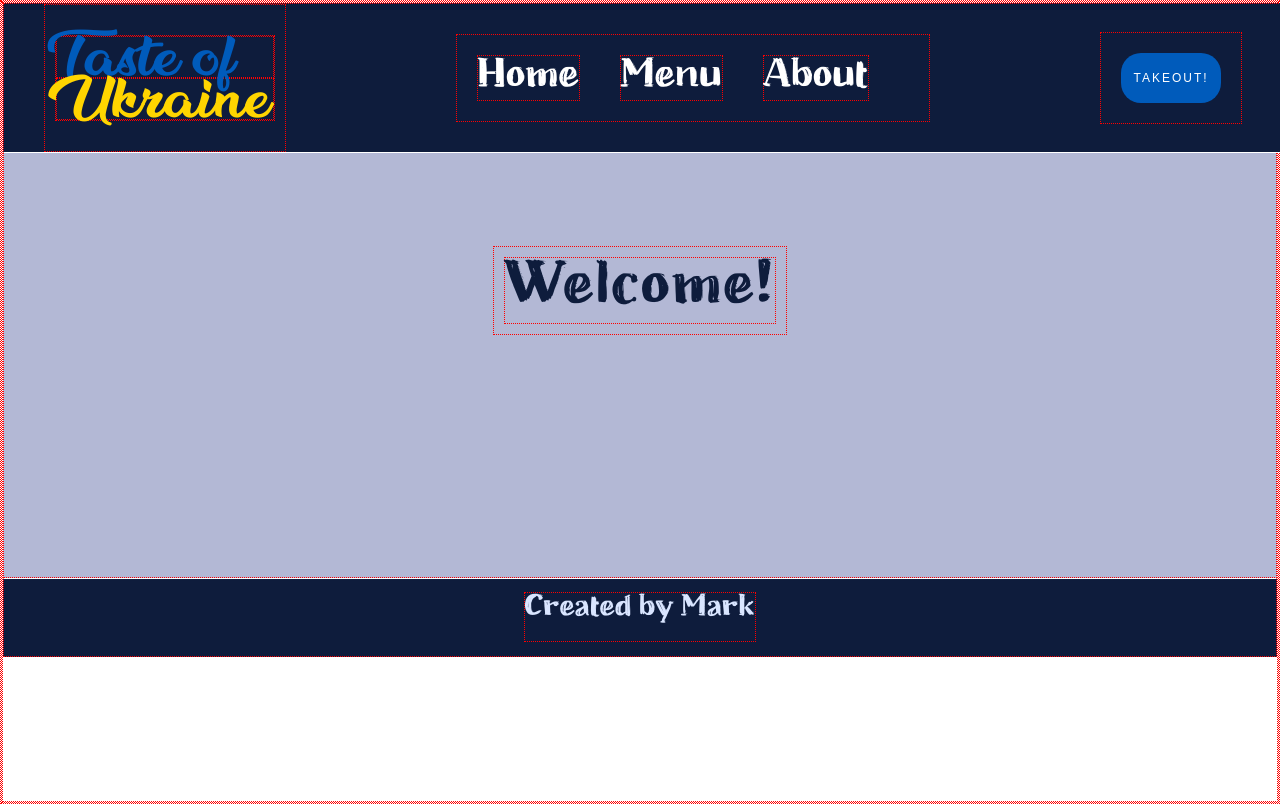
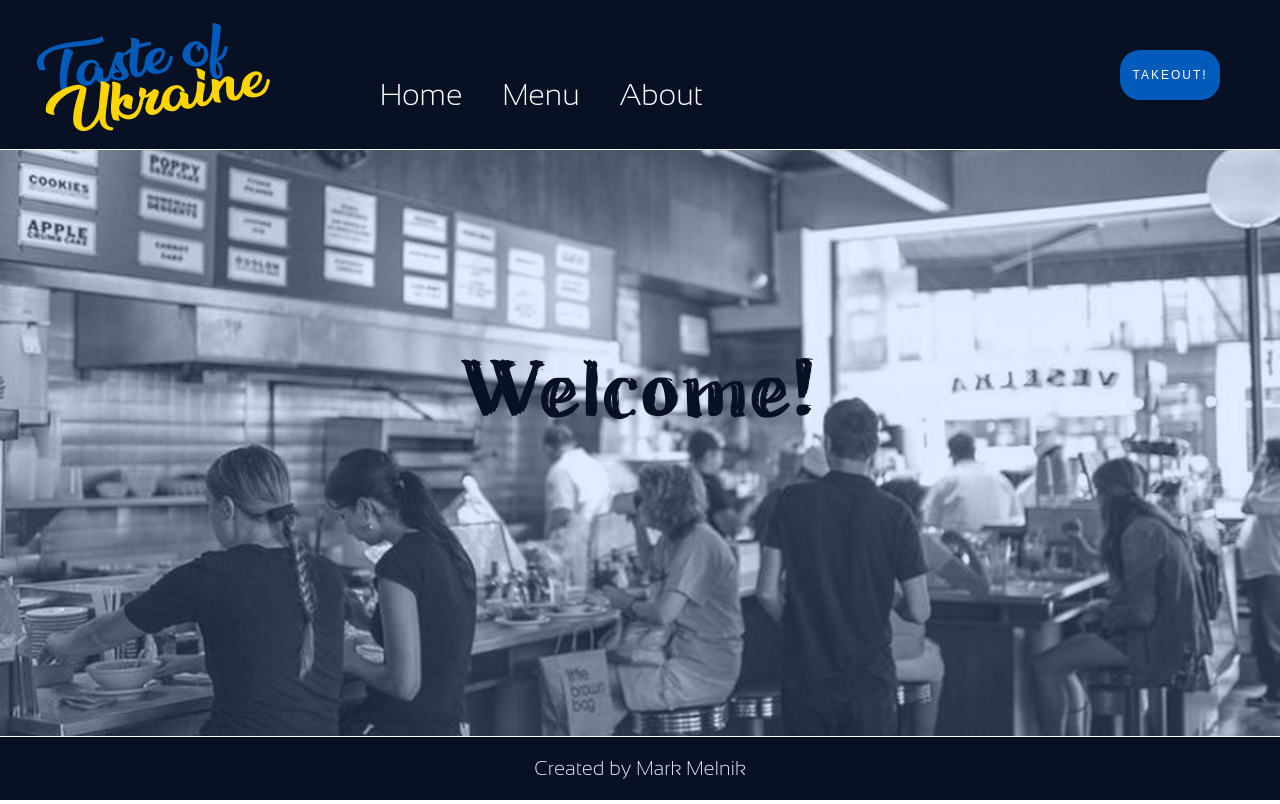
Before and after one commit to markymelnik/cafe-page, a website: page dist/index.html in a window 1280 px wide. Drawn offline with Linux system fonts and the light colour scheme.

Commit message:
Overhauled styling

```diff
--- a/dist/index.html
+++ b/dist/index.html
@@ -11,12 +11,15 @@
   <div class="container">
 
     <div class="header">
+
       <div class="header-logo-container">
         <div class="header-logo">
           <div class="line-1">Taste of</div>
           <div class="line-2">Ukraine</div>
         </div>
       </div>
+
+      <div class="header-right-content">
         <div class="header-navigation">
           <div class="nav-home">Home</div>
           <div class="nav-menu">Menu</div>
@@ -27,17 +30,19 @@
         </div>
       </div>
 
+    </div>
+
     <div class="main">
-        <img class="background-img" src="background.jpg" alt="Front page background image of borscht">
-      <div class="center-text-container">
-        <div class="center-text">Welcome!</div>
+
+        <img class="background-img" src="background.jpeg" alt="Front page background image of borscht">
+      <div class="welcome-text-container">
+
+        <div class="welcome-text">Welcome!</div>
       </div>
     </div>
 
-
-
     <div class="footer">
-      <div class="footer-text">Created by Mark</div>
+      <div class="footer-text">Created by Mark Melnik</div>
     </div>
   </div>
 
--- a/dist/style.css
+++ b/dist/style.css
@@ -8,15 +8,20 @@
   src: url('./fonts/Brisket.otf');
 }
 
+@font-face {
+  font-family: 'Sansation';
+  src: url('./fonts/Sansation.ttf');
+}
+
 * {
-  border: 1px dotted red;
   box-sizing: border-box;
   margin: 0;
+  border: 0;
   padding: 0;
 }
 
 .container {
-  font-family: Brisket;
+  font-family: Sansation;
   width: 100%;
   height: 100vh;
   display: flex;
@@ -29,7 +34,7 @@
   justify-content: space-between;
   align-items: center;
   height: 150px;
-  background-color: rgb(14, 28, 60);
+  background-color: rgb(8, 16, 36);
   border-bottom: 1px solid white;
   width: inherit;
   z-index: 1;
@@ -43,6 +48,7 @@
   padding: 10px;
   height: 100%;
   margin-left: 40px;
+  transform: rotate(-10deg);
 }
 
 .header-logo {
@@ -50,6 +56,10 @@
   font-size: 60px;
   text-align: left;
   line-height: 40px;
+}
+
+.header-logo:hover {
+  transform: rotate(10deg);
 }
 
 .line-1 {
@@ -60,46 +70,42 @@
   color: rgb(255, 213, 0);
 }
 
+.header-right-content {
+  height: 90%;
+  width: 75%;
+  display: flex;
+  justify-content: space-between;
+}
 
 .header-navigation {
   display: flex;
   justify-content: center;
   align-items: center;
   text-align: center;
-  font-size: 40px;
+  font-size: 30px;
   color: white;
   padding: 20px;
+  margin-left: 40px;
+  margin-top: 40px;
 }
 
-.nav-home {
-  cursor: pointer;
+.nav-home, .nav-menu, .nav-about {
   margin-right: 40px;
-  text-decoration: underline 0.10em rgba(255, 255, 255, 0);
+  text-decoration: underline 0.05em rgba(255, 255, 255, 0);
   text-underline-offset: 6px;
   transition: text-decoration-color 400ms;
-}
-
-.nav-menu {
   cursor: pointer;
-  margin-right: 40px;
-  text-decoration: underline 0.10em rgba(255, 255, 255, 0);
-  text-underline-offset: 6px;
-  transition: text-decoration-color 400ms;
-}
-
-.nav-about {
-  cursor: pointer;
-  margin-right: 40px;
-  text-decoration: underline 0.10em rgba(255, 255, 255, 0);
-  text-underline-offset: 6px;
-  transition: text-decoration-color 400ms;
 }
 
 .nav-home:hover, .nav-menu:hover, .nav-about:hover {
-  text-decoration: underline 0.10em rgb(217, 229, 255);
+  text-decoration: underline 0.05em rgb(255, 213, 0);
+  color: rgb(255, 213, 0);
 }
 
 .takeout-btn-container {
+  display: flex;
+  justify-content: center;
+  align-items: center;
   padding: 20px;
   margin-right: 40px;
 }
@@ -114,52 +120,63 @@
   text-transform: uppercase;
   border: none;
   border-radius: 20px;
+  cursor: pointer;
 }
 
-
-
+.takeout-btn:hover {
+  background-color: rgb(49, 115, 186);
+  transform: rotate(5deg);
+}
 
 .main {
   display: flex;
   justify-content: center;
   align-items: center;
   position: relative;
-  height: 72%;
-  background-color: rgba(17, 33, 123, 0.317);
+  height: 100vh;
+  background-color: rgb(108, 172, 255);
   background-blend-mode: multiply;
-}
-
-.center-text-container {
-  position: absolute;
-  padding: 10px;
-}
-
-.center-text {
-  font-size: 60px;
-  letter-spacing: 2px;
-  color:rgb(14, 28, 60);
 }
 
 .background-img {
   width: 100%;
   height: 100%;
   object-fit: cover;
-  opacity: 0%;
+  opacity: 80%;
+}
+
+.welcome-text-container {
+  position: fixed;
+  padding: 10px;
+}
+
+.welcome-text {
+  font-family: Brisket;
+  font-size: 80px;
+  letter-spacing: 2px;
+  color: rgb(8, 16, 36);
+}
+
+.welcome-text:hover {
+  font-size: 90px;
 }
 
 .footer {
-  color: rgb(217, 229, 255);
-  font-size: 30px;
+  position: fixed;
+  bottom: 0;
+  left: 0;
+  width: inherit;
   display: flex;
   justify-content: center;
   align-items: center;
-  height: 10%;
-  padding: 10px 0;
-  background-color: rgb(14, 28, 60);
+  color: rgb(217, 229, 255);
+  background-color: rgb(8, 16, 36);
+  padding: 10px;
   border-top: 1px solid white;
 }
 
 .footer-text {
+  font-size: 20px;
   text-align: center;
-  height: 50px;
+  padding: 10px;
 }
```
Also changed, not shown: dist/background.jpeg (added), dist/background.jpg (deleted), dist/fonts/Sansation.ttf (added). Lines whose indentation alone changed are shown as unchanged.
